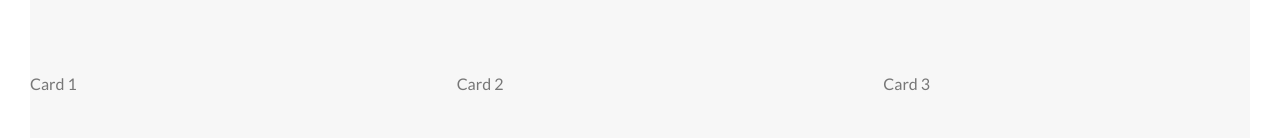
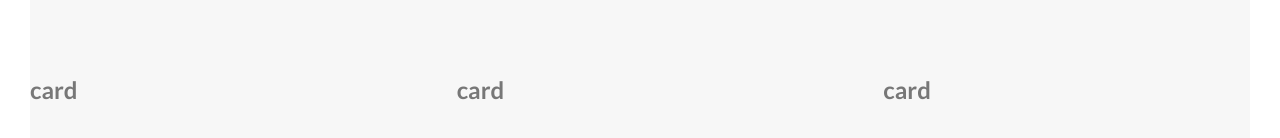
Before and after one commit to dario-piotrowicz/VueJS3-CSS_demo_Natours_website_miniproject, a Vue app: page / in a window 1280 px wide. Shown: the part 2748-2886 px from the top of the page. Built offline with nearby package versions, Linux system fonts and the light colour scheme.

Commit message:
set up the use of tour-card components

```diff
--- /dev/null
+++ b/src/components/TourCard.vue
@@ -0,0 +1,5 @@
+<template>
+    <div class="tour-card">
+        <h1>card</h1>
+    </div>
+</template>
--- a/src/components/sections/Tours.vue
+++ b/src/components/sections/Tours.vue
@@ -6,18 +6,28 @@
         <div class="grid">
             <div class="row">
                 <div class="col-1-of-3">
-                    Card 1
+                    <tour-card></tour-card>
                 </div>
                 <div class="col-1-of-3">
-                    Card 2
+                    <tour-card></tour-card>
                 </div>
                 <div class="col-1-of-3">
-                    Card 3
+                    <tour-card></tour-card>
                 </div>
             </div>
         </div>
     </section>
 </template>
+
+<script>
+import TourCard from '../TourCard';
+
+export default {
+    components: {
+        "tour-card": TourCard
+    }
+}
+</script>
 
 <style lang="scss" scoped>
 @import 'src/assets/styles/constants/colors.scss';
```
